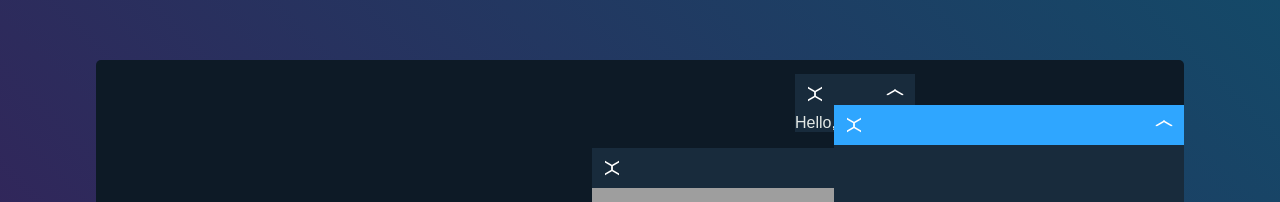
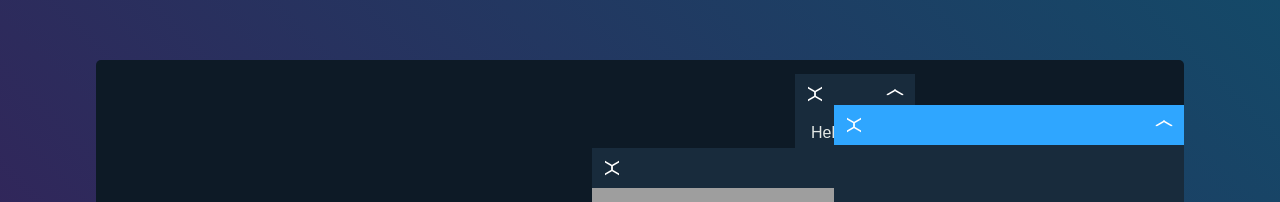
Before and after one commit to AuracleTech/panels, a website built with Vite: page index.html in a window 1280 px wide. Shown: the top 202 px of the page. Built offline with nearby package versions, Linux system fonts and the light colour scheme; grey boxes are pictures that could not be loaded.

Commit message:
Improve text display example

```diff
--- a/CSS/experiment.css
+++ b/CSS/experiment.css
@@ -19,6 +19,11 @@ body {
     border-radius: 5px;
 }
 
+.text {
+    margin: 10px;
+    text-align: center;
+}
+
 .random-image {
     width: 400px;
     height: 400px;
--- a/TS/experiment.ts
+++ b/TS/experiment.ts
@@ -5,7 +5,10 @@ const panels = new Panels();
 document.body.append(panels);
 
 const panel_text: Panel = panels.new_panel();
-panel_text.content.textContent = "Hello, world!";
+const text = document.createElement("div");
+text.classList.add("text");
+text.textContent = "Hello, world!";
+panel_text.content.append(text);
 
 const panel_image: Panel = panels.new_panel({
 	resizable: true,
```
